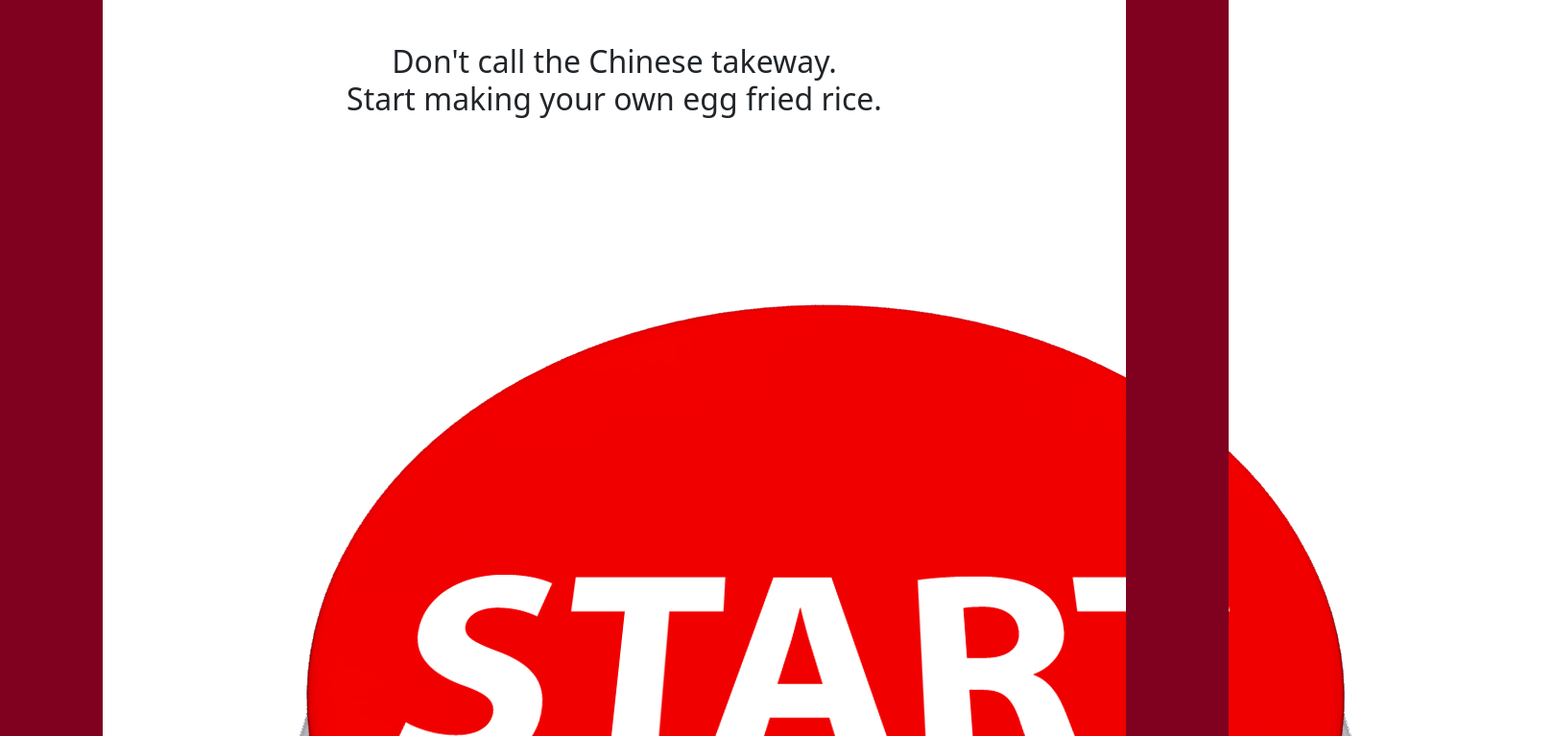
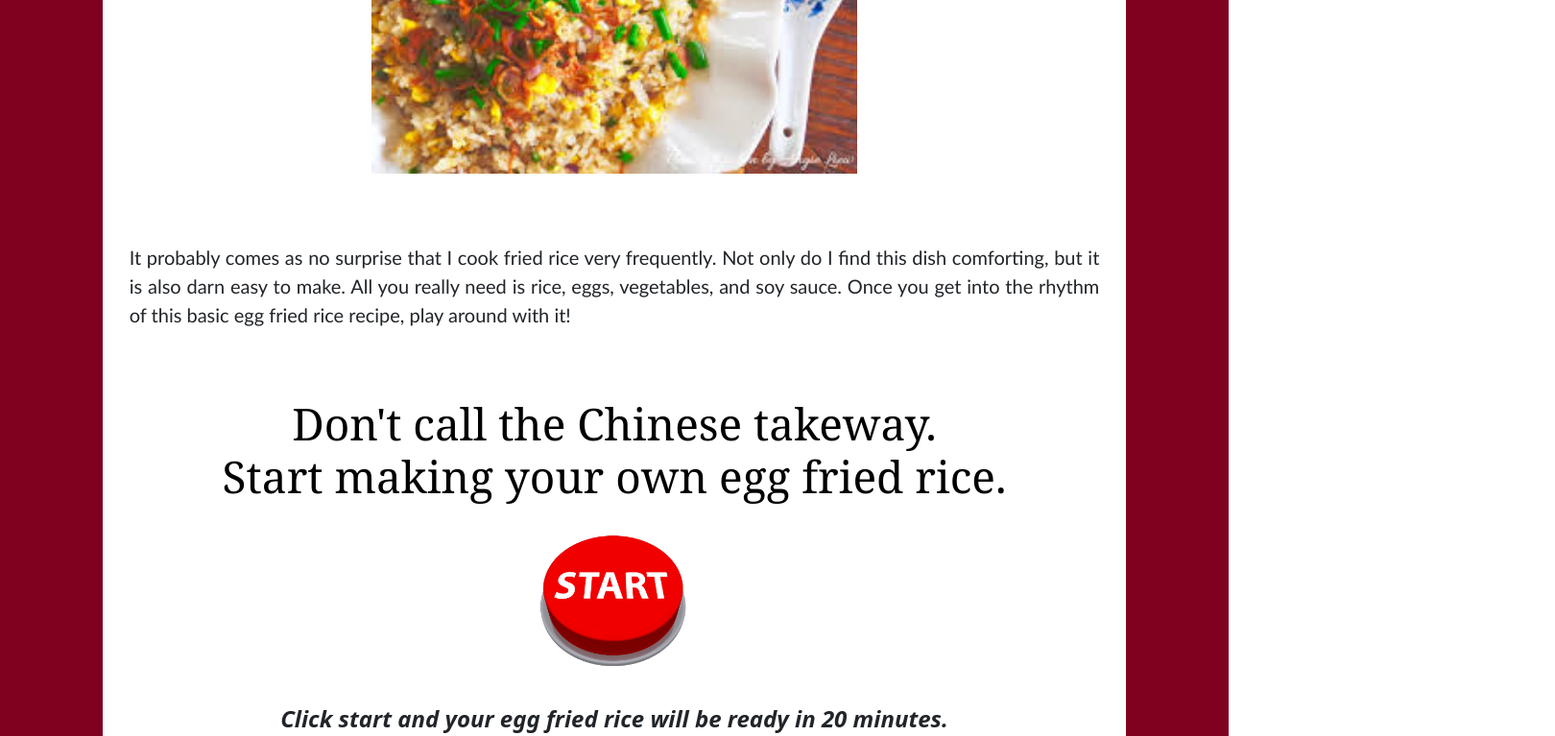
Before and after one commit to doratclau/Hobby-Project, a plain HTML site: page index.html in a window 1280 px wide. Shown: the part 560-1327 px from the top of the page at 96% size, 1620 px wide, since content can reach past the window. Drawn offline with nearby package versions, Linux system fonts and the light colour scheme.

Commit message:
draft1145

```diff
--- a/index.html
+++ b/index.html
@@ -10,7 +10,7 @@
     <link href="https://cdn.jsdelivr.net/npm/bootstrap@5.0.0-beta2/dist/css/bootstrap.min.css" rel="stylesheet" integrity="sha384-BmbxuPwQa2lc/FVzBcNJ7UAyJxM6wuqIj61tLrc4wSX0szH/Ev+nYRRuWlolflfl" crossorigin="anonymous">
 
     <!--custom css -->
-	<link rel="stylesheet" type="text/css" href=style.css">
+	<link rel="stylesheet" type="text/css" href="style.css">
             <title>Hello, Egg Fried Rice fans!</title>
 </head>
 
@@ -72,9 +72,10 @@
 
                 <h2 style="text-align:center">
                 <br>Don't call the Chinese takeway. </br>
-                Start making your own egg fried rice.
-                </h2>
+                Start making your own egg fried rice.</h2>
+                <div>
                 <a href="Page1.html"><img src="startbutton.png" alt="Start Now!" class="startButton"></a>
+                </div>
                 <h4 style="text-align: center">Click start and your egg fried rice will be ready in 20 minutes.</h4>
 
             </div>
```
Also changed, not shown: 1 other file.
